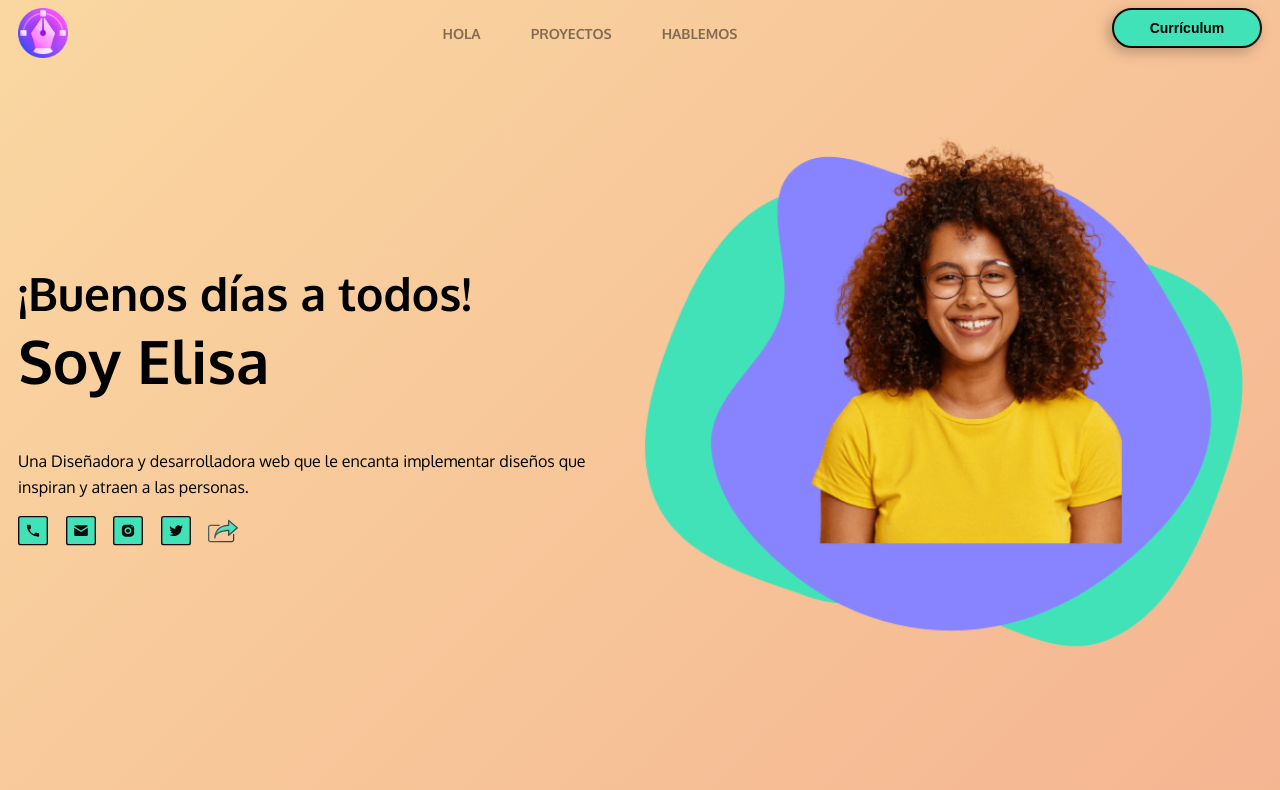
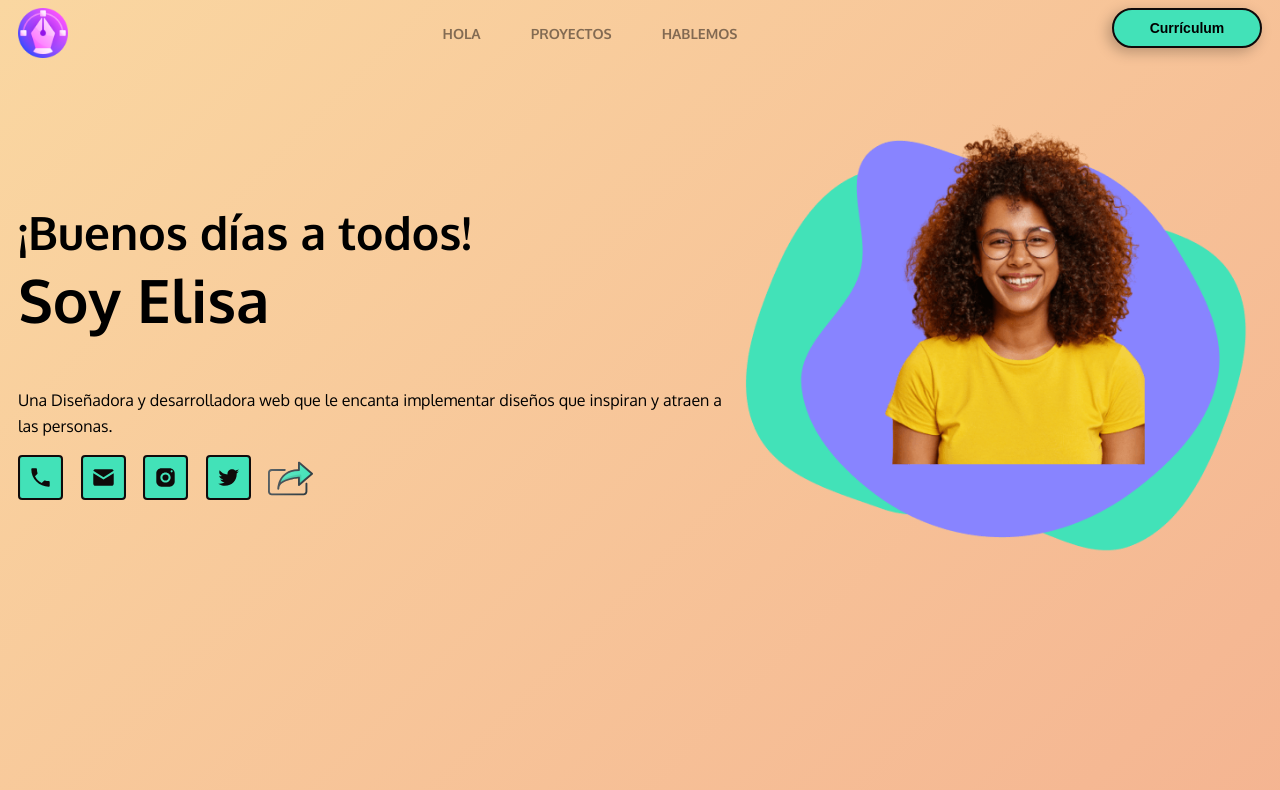
Before and after one commit to efrainhgmx/portafolio-elisa, a plain HTML site: page index.html in a window 1280 px wide. Shown: the top 790 px of the page. Drawn offline with nearby package versions, Linux system fonts and the light colour scheme.

Commit message:
Correccion de tamaño de iconos y contendor del hero

```diff
--- a/styles/desktop.css
+++ b/styles/desktop.css
@@ -35,7 +35,7 @@ nav a:hover {
 }
 
 .hero-content-container {
-    inline-size: 50%;
+    inline-size: 70%;
 }
 
 section:nth-of-type(2) {
@@ -48,6 +48,9 @@ section:nth-of-type(2) p {
     line-height: 45px;
 }
 
+.social-media--icon img {
+    inline-size: 45px;
+}
 /* Projects Section */
 .project-container {
     inline-size: 100%;
```
